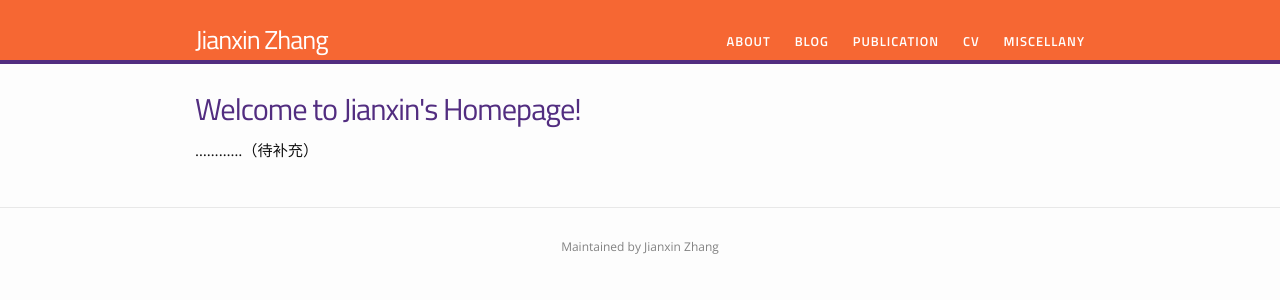
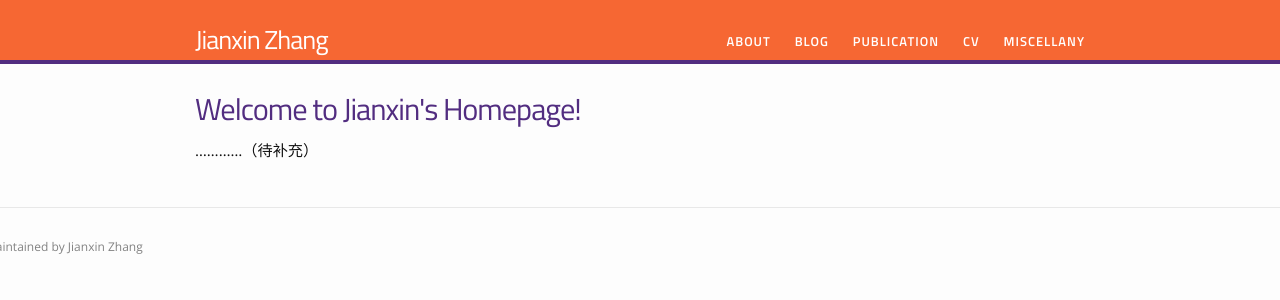
Before and after one commit to 0ZJX0/0ZJX0.github.io, a Jekyll site: the page built from index.html, in a window 1280 px wide. Shown: the top 300 px of the page. Built offline with Jekyll 4.4.1, drawn with Linux system fonts in a browser that asks for light colours.

Commit message:
Update _layout.scss

```diff
--- a/_sass/_layout.scss
+++ b/_sass/_layout.scss
@@ -94,18 +94,16 @@
 .footer-col-wrapper {
     font-size: 12px;
     color: $grey-color;
-    /* margin-left: -$spacing-unit / 2; */
-    text-align: center;
-    /*@extend %clearfix; */
+    margin-left: -$spacing-unit / 2;
+     /*text-align: center; */
+    @extend %clearfix;
 }
 
-/*
 .footer-col {
     float: left;
     margin-bottom: $spacing-unit / 2;
     padding-left: $spacing-unit / 2;
 }
-*/
 
 /*
 .footer-col-1 {
```
